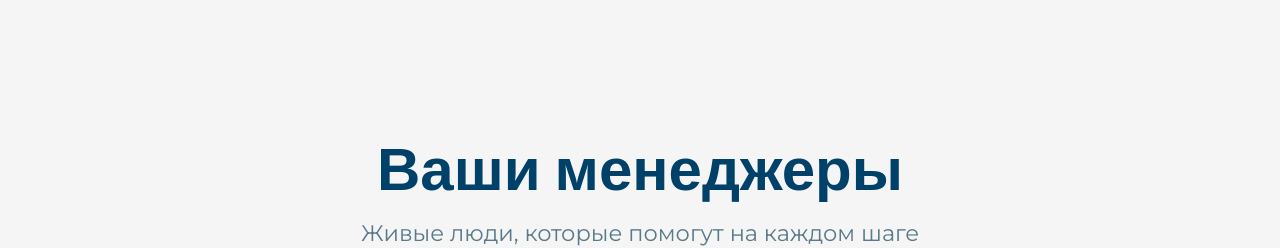
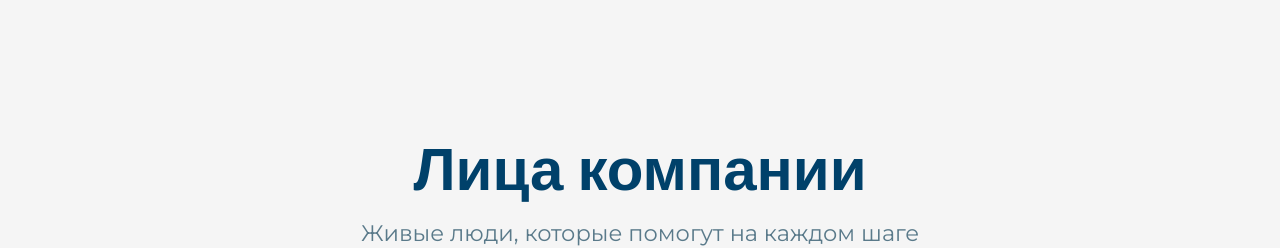
Before and after one commit to lolo60-lgtm/Yukon-vertical, a Next.js app: page / in a window 1280 px wide. Shown: the part 4880-5128 px from the top of the page. Built offline with nearby package versions, Linux system fonts and the light colour scheme; a web font is replaced by a local one.

Commit message:
Update team.tsx

```diff
--- a/components/team.tsx
+++ b/components/team.tsx
@@ -70,7 +70,7 @@ export function Team() {
         <FadeInSection>
           <div className="mx-auto max-w-3xl text-center">
             <h2 className="font-serif text-3xl font-bold text-foreground sm:text-4xl md:text-5xl text-balance">
-              {"Ваши менеджеры"}
+              {"Лица компании"}
             </h2>
             <p className="mt-4 text-base leading-relaxed text-muted-foreground sm:text-lg">
               {"Живые люди, которые помогут на каждом шаге"}
```
